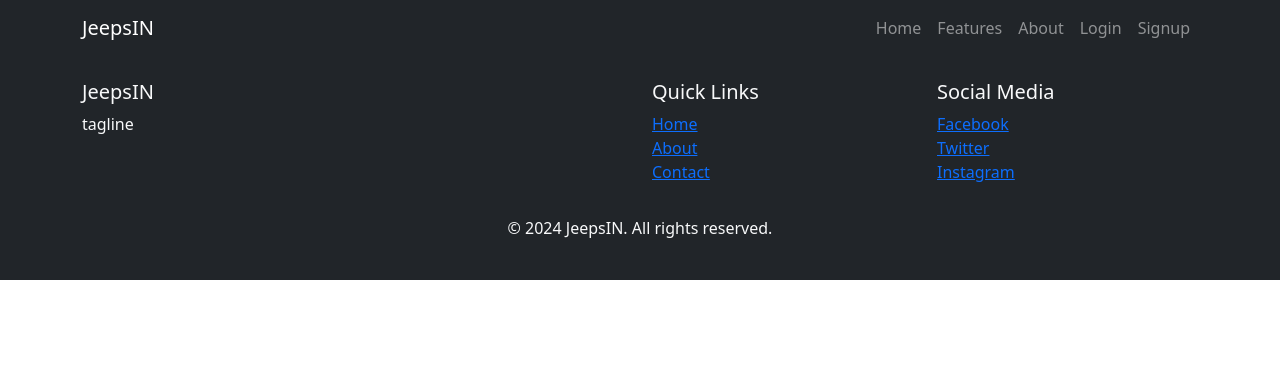
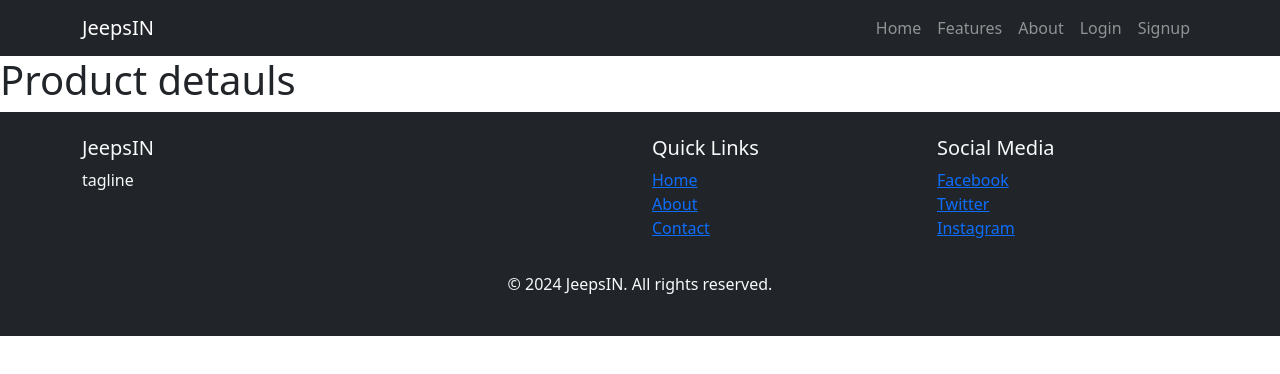
Before and after one commit to harshamoorthy/JeepsIN, a React (Create React App) app in the folder jeepsin/: page /productdetails/1 in a window 1280 px wide. Shown: the top 374 px of the page. Built offline with nearby package versions, Linux system fonts and the light colour scheme.

Commit message:
prduct detail page added

```diff
--- a/jeepsin/src/App.js
+++ b/jeepsin/src/App.js
@@ -10,6 +10,7 @@ import {BrowserRouter,Routes,Route} from 'react-router-dom'
 import Login from './Pages/Login';
 import Add_Products from './Pages/Add_Products';
 import Returns from './Pages/ReturnPage';
+import ProductDetails from './Pages/ProductDetails';
 
 
 function App(){
@@ -24,6 +25,7 @@ function App(){
       <Route path='/admin' element={<Admin />}></Route>
       <Route path='/return_product' element={<Returns />}></Route>
       <Route path='/add_products' element={<Add_Products />}></Route>
+      <Route path='/productdetails/:id' element={<ProductDetails />}></Route>
     </Routes>
     <Footer/>
     </BrowserRouter>
--- a/jeepsin/src/Pages/HomePage.js
+++ b/jeepsin/src/Pages/HomePage.js
@@ -40,7 +40,7 @@ const HomePage = () => {
   ];
 
   return (
-    <Container className="mt-4">
+    <Container className="mt-4 mb-5">
       <Carousel className="Carousel">
         {carouselItems.map((item) => (
           <Carousel.Item key={item.id}>
--- /dev/null
+++ b/jeepsin/src/Pages/ProductDetails.js
@@ -0,0 +1,9 @@
+const ProductDetails = () =>{
+    return(
+        <div>
+            <h1>Product detauls</h1>
+        </div>
+    )
+}
+
+export default ProductDetails
--- a/jeepsin/src/cards/ProductCard.js
+++ b/jeepsin/src/cards/ProductCard.js
@@ -1,6 +1,7 @@
 import React from 'react';
 import { Card, Button } from 'react-bootstrap';
 import './Productcard.css';
+import { Link } from 'react-router-dom';
 
 const ProductCard = ({ product }) => {
   return (
@@ -11,7 +12,7 @@ const ProductCard = ({ product }) => {
         <Card.Text>
           Price: ${product.price}
         </Card.Text>
-        <Button variant="primary">View Details</Button>
+        <Link class="btn btn-dark w-100" to={`productdetails/${product._id}`}>View Details</Link>
       </Card.Body>
     </Card>
   );
--- a/jeepsin/src/cards/Productcard.css
+++ b/jeepsin/src/cards/Productcard.css
@@ -1,5 +1,6 @@
 .product-card {
     height: 100%;
+    margin-top: 20px;
   }
 
   .product-img {
```
